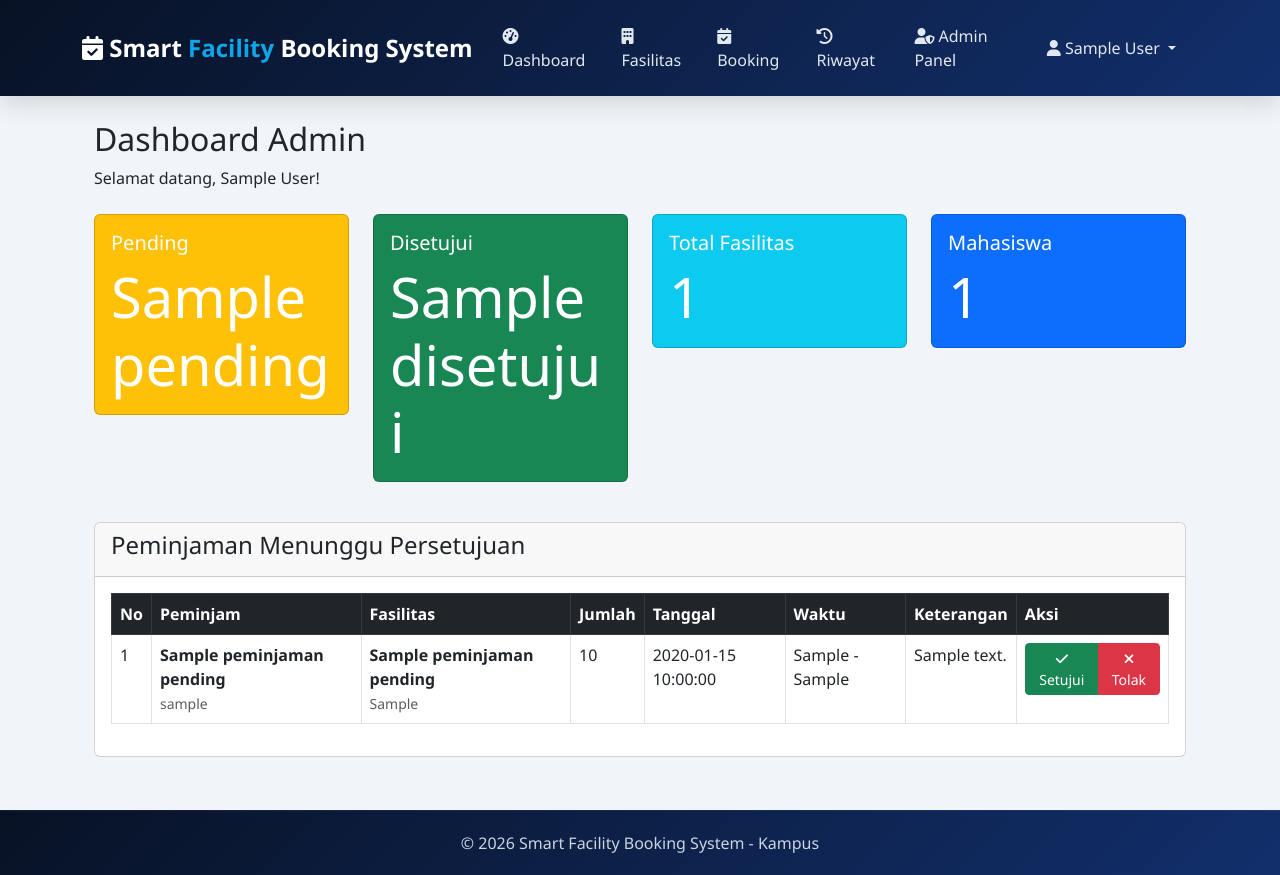
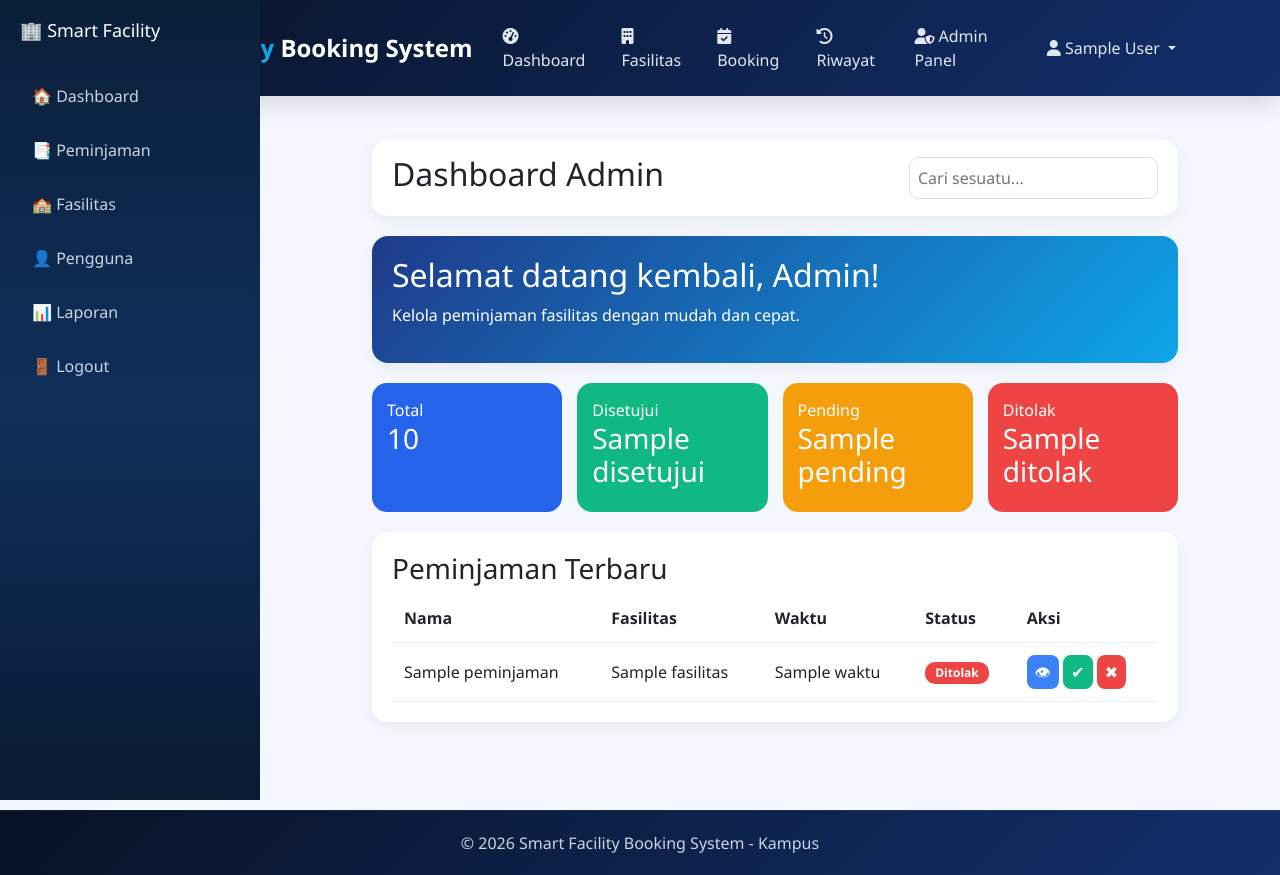
Before and after one commit to zakiahrahmah/Smart-Facility-System, a Flask app: template templates/admin_dashboard.html in a window 1280 px wide. Run offline with Flask 3, Linux system fonts and the light colour scheme; a user stored in the database is signed in; tables that the repository leaves empty or names only in its code hold one stand-in row (values such as "Sample post"); the template is opened without the code that fills it: most values are stand-ins (such as "Sample title", 1, 10 or a date in 2020).

Commit message:
Update dahboard admin dan app

```diff
--- a/templates/admin_dashboard.html
+++ b/templates/admin_dashboard.html
@@ -1,110 +1,198 @@
 {% extends "base.html" %}
 
 {% block content %}
-<div class="container-fluid mt-4">
-    <h2>Dashboard Admin</h2>
-    <p>Selamat datang, {{ current_user.nama_lengkap }}!</p>
 
-    <!-- Statistik Cards -->
-    <div class="row mt-4">
-        <div class="col-md-3">
-            <div class="card text-white bg-warning mb-3">
-                <div class="card-body">
-                    <h5 class="card-title">Pending</h5>
-                    <p class="card-text display-4">{{ pending }}</p>
-                </div>
-            </div>
-        </div>
-        <div class="col-md-3">
-            <div class="card text-white bg-success mb-3">
-                <div class="card-body">
-                    <h5 class="card-title">Disetujui</h5>
-                    <p class="card-text display-4">{{ disetujui }}</p>
-                </div>
-            </div>
-        </div>
-        <div class="col-md-3">
-            <div class="card text-white bg-info mb-3">
-                <div class="card-body">
-                    <h5 class="card-title">Total Fasilitas</h5>
-                    <p class="card-text display-4">{{ total_fasilitas }}</p>
-                </div>
-            </div>
-        </div>
-        <div class="col-md-3">
-            <div class="card text-white bg-primary mb-3">
-                <div class="card-body">
-                    <h5 class="card-title">Mahasiswa</h5>
-                    <p class="card-text display-4">{{ total_mahasiswa }}</p>
-                </div>
-            </div>
-        </div>
+<!-- ===== STYLE DASHBOARD ADMIN ===== -->
+<style>
+body{
+    background: #f4f7fe;
+    font-family: 'Segoe UI', sans-serif;
+}
+
+/* SIDEBAR */
+.sidebar{
+    position: fixed;
+    left: 0;
+    top: 0;
+    width: 260px;
+    height: 100vh;
+    background: linear-gradient(180deg,#0b1f3a,#0f2f5a,#0a1a33);
+    color: white;
+    padding: 20px;
+}
+
+.sidebar h3{
+    font-size: 18px;
+    margin-bottom: 30px;
+}
+
+.sidebar a{
+    display: block;
+    padding: 12px;
+    margin: 6px 0;
+    color: #cbd5e1;
+    text-decoration: none;
+    border-radius: 10px;
+}
+
+.sidebar a:hover{
+    background: rgba(255,255,255,0.1);
+    color: white;
+}
+
+/* MAIN */
+.main{
+    margin-left: 270px;
+    padding: 20px;
+}
+
+/* TOPBAR */
+.topbar{
+    display: flex;
+    justify-content: space-between;
+    align-items: center;
+    background: white;
+    padding: 15px 20px;
+    border-radius: 15px;
+    box-shadow: 0 5px 20px rgba(0,0,0,0.05);
+}
+
+/* CARD */
+.card-box{
+    background: white;
+    padding: 20px;
+    border-radius: 16px;
+    box-shadow: 0 5px 15px rgba(0,0,0,0.05);
+}
+
+.stats{
+    display: grid;
+    grid-template-columns: repeat(4,1fr);
+    gap: 15px;
+    margin-top: 20px;
+}
+
+.stat{
+    padding: 15px;
+    border-radius: 15px;
+    color: white;
+}
+
+.blue{background:#2563eb;}
+.green{background:#10b981;}
+.orange{background:#f59e0b;}
+.red{background:#ef4444;}
+
+/* TABLE */
+table{
+    width: 100%;
+    border-collapse: collapse;
+}
+
+th,td{
+    padding: 12px;
+    border-bottom: 1px solid #eee;
+}
+
+.badge{
+    padding: 5px 10px;
+    border-radius: 10px;
+    font-size: 12px;
+    color: white;
+}
+
+.pending{background:#f59e0b;}
+.approved{background:#10b981;}
+.rejected{background:#ef4444;}
+
+.btn{
+    padding: 5px 8px;
+    border-radius: 8px;
+    border: none;
+    cursor: pointer;
+}
+
+.btn-approve{background:#10b981;color:white;}
+.btn-reject{background:#ef4444;color:white;}
+.btn-view{background:#3b82f6;color:white;}
+
+</style>
+
+<!-- ===== SIDEBAR ===== -->
+<div class="sidebar">
+    <h3>🏢 Smart Facility</h3>
+    <a href="/dashboard_admin">🏠 Dashboard</a>
+    <a href="/peminjaman">📑 Peminjaman</a>
+    <a href="/fasilitas">🏫 Fasilitas</a>
+    <a href="/pengguna">👤 Pengguna</a>
+    <a href="/laporan">📊 Laporan</a>
+    <a href="/logout">🚪 Logout</a>
 </div>
 
-    <!-- Peminjaman Pending -->
-    <div class="card mt-4">
-        <div class="card-header">
-            <h4>Peminjaman Menunggu Persetujuan</h4>
+<!-- ===== MAIN ===== -->
+<div class="main">
+
+    <!-- TOPBAR -->
+    <div class="topbar">
+        <h2>Dashboard Admin</h2>
+        <input type="text" placeholder="Cari sesuatu..." style="padding:8px;border-radius:10px;border:1px solid #ddd;">
     </div>
-        <div class="card-body">
-            <div class="table-responsive">
-                <table class="table table-bordered table-hover">
-                    <thead class="table-dark">
+
+    <!-- WELCOME -->
+    <div class="card-box" style="margin-top:20px; background: linear-gradient(135deg,#1e3a8a,#0ea5e9); color:white;">
+        <h2>Selamat datang kembali, Admin!</h2>
+        <p>Kelola peminjaman fasilitas dengan mudah dan cepat.</p>
+    </div>
+
+    <!-- STATS -->
+    <div class="stats">
+        <div class="stat blue">Total<br><h3>{{ total }}</h3></div>
+        <div class="stat green">Disetujui<br><h3>{{ disetujui }}</h3></div>
+        <div class="stat orange">Pending<br><h3>{{ pending }}</h3></div>
+        <div class="stat red">Ditolak<br><h3>{{ ditolak }}</h3></div>
+    </div>
+
+    <!-- TABLE -->
+    <div class="card-box" style="margin-top:20px;">
+        <h3>Peminjaman Terbaru</h3>
+
+        <table>
+            <thead>
                 <tr>
-                            <th>No</th>
-                            <th>Peminjam</th>
+                    <th>Nama</th>
                     <th>Fasilitas</th>
-                            <th>Jumlah</th>
-                            <th>Tanggal</th>
                     <th>Waktu</th>
-                            <th>Keterangan</th>
+                    <th>Status</th>
                     <th>Aksi</th>
                 </tr>
             </thead>
+
             <tbody>
-                        {% for p in peminjaman_pending %}
+                {% for p in peminjaman %}
                 <tr>
-                            <td>{{ loop.index }}</td>
+                    <td>{{ p.nama }}</td>
+                    <td>{{ p.fasilitas }}</td>
+                    <td>{{ p.waktu }}</td>
                     <td>
-                                <strong>{{ p.nama_lengkap }}</strong><br>
-                                <small class="text-muted">{{ p.username }}</small>
+                        {% if p.status == 'Pending' %}
+                            <span class="badge pending">Pending</span>
+                        {% elif p.status == 'Disetujui' %}
+                            <span class="badge approved">Disetujui</span>
+                        {% else %}
+                            <span class="badge rejected">Ditolak</span>
+                        {% endif %}
                     </td>
                     <td>
-                                <strong>{{ p.nama_fasilitas }}</strong><br>
-                                <small class="text-muted">{{ p.kode_fasilitas }}</small>
-                            </td>
-                            <td>{{ p.jumlah }}</td>
-                            <td>{{ p.tanggal_pinjam }}</td>
-                            <td>{{ p.waktu_mulai }} - {{ p.waktu_selesai }}</td>
-                            <td>{{ p.keterangan if p.keterangan else '-' }}</td>
-                            <td>
-                                <div class="btn-group" role="group">
-                                    <a href="{{ url_for('update_status', id=p.id, status='disetujui') }}"
-                                       class="btn btn-sm btn-success"
-                                       onclick="return confirm('Setujui peminjaman ini?')">
-                                       <i class="fas fa-check"></i> Setujui
-                                    </a>
-                                    <a href="{{ url_for('update_status', id=p.id, status='ditolak') }}"
-                                       class="btn btn-sm btn-danger"
-                                       onclick="return confirm('Tolak peminjaman ini?')">
-                                       <i class="fas fa-times"></i> Tolak
-                                    </a>
-                                </div>
-                            </td>
-                        </tr>
-                        {% else %}
-                        <tr>
-                            <td colspan="8" class="text-center">
-                                <div class="alert alert-info mb-0">
-                                    Tidak ada peminjaman yang menunggu persetujuan
-                                </div>
+                        <a href="/view/{{ p.id }}" class="btn btn-view">👁</a>
+                        <a href="/approve/{{ p.id }}" class="btn btn-approve">✔</a>
+                        <a href="/reject/{{ p.id }}" class="btn btn-reject">✖</a>
                     </td>
                 </tr>
                 {% endfor %}
             </tbody>
         </table>
     </div>
+
 </div>
-    </div>
-</div>
+
 {% endblock %}
```
Lines whose indentation alone changed are shown as unchanged.
